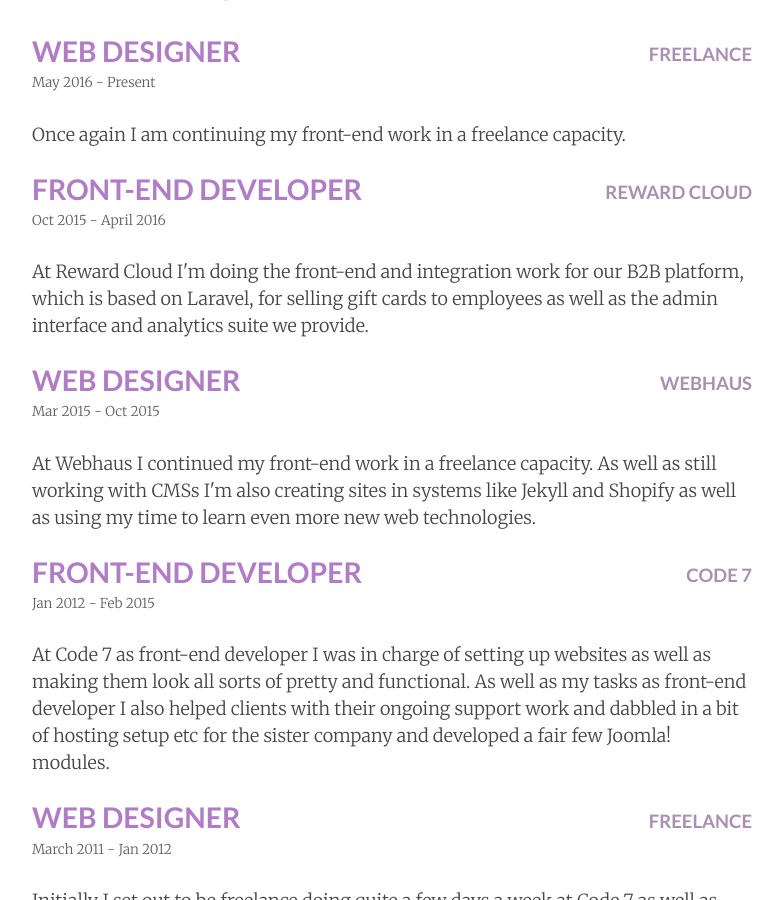
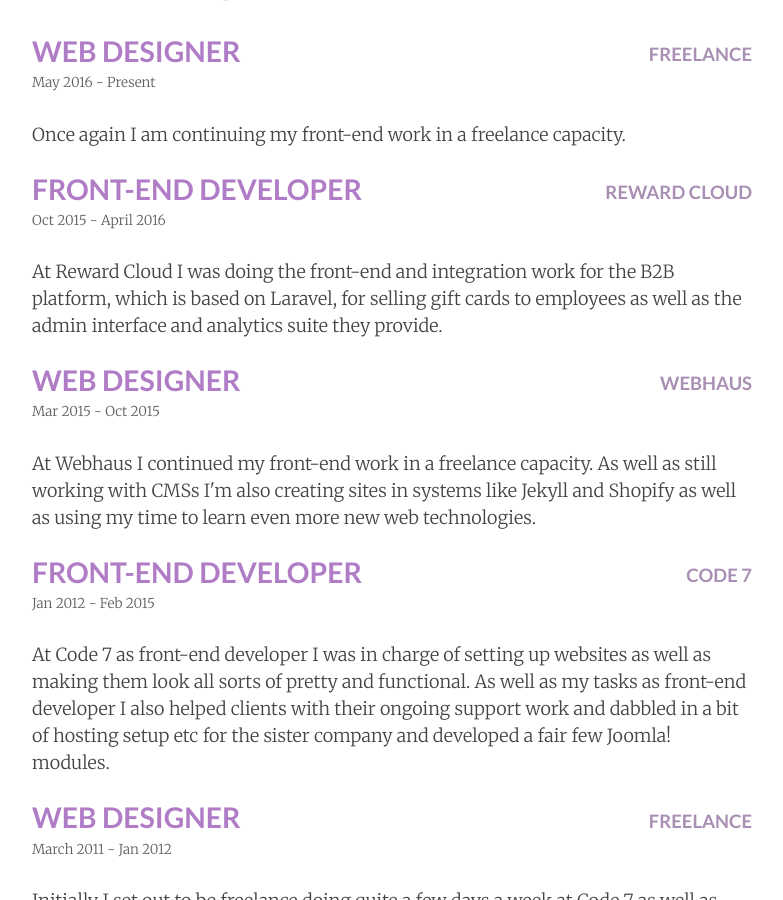
Before and after one commit to tristyb/resume, a Jekyll site: the page built from index.html, in a window 1280 px wide and 900 px high, scrolled down 602 px. Shown: the whole window, without its empty margins (248-1031 px from the left). Built offline with Jekyll 4.4.1, drawn with Linux system fonts in a browser that asks for light colours; nearby versions of some CDN libraries.

Commit message:
Grammatical changes

```diff
--- a/index.html
+++ b/index.html
@@ -19,7 +19,7 @@
 		<div class="job">
         <h3>Front-end Developer <span>Reward Cloud</span></h3>
         <p class="timescale">Oct 2015 - April 2016</p>
-        <p class="about">At Reward Cloud I'm doing the front-end and integration work for our B2B platform, which is based on Laravel, for selling gift cards to employees as well as the admin interface and analytics suite we provide.</p>
+        <p class="about">At Reward Cloud I was doing the front-end and integration work for the B2B platform, which is based on Laravel, for selling gift cards to employees as well as the admin interface and analytics suite they provide.</p>
     </div>
     <div class="job">
         <h3>Web designer <span>Webhaus</span></h3>
```
Also changed, not shown: 1 other file.
